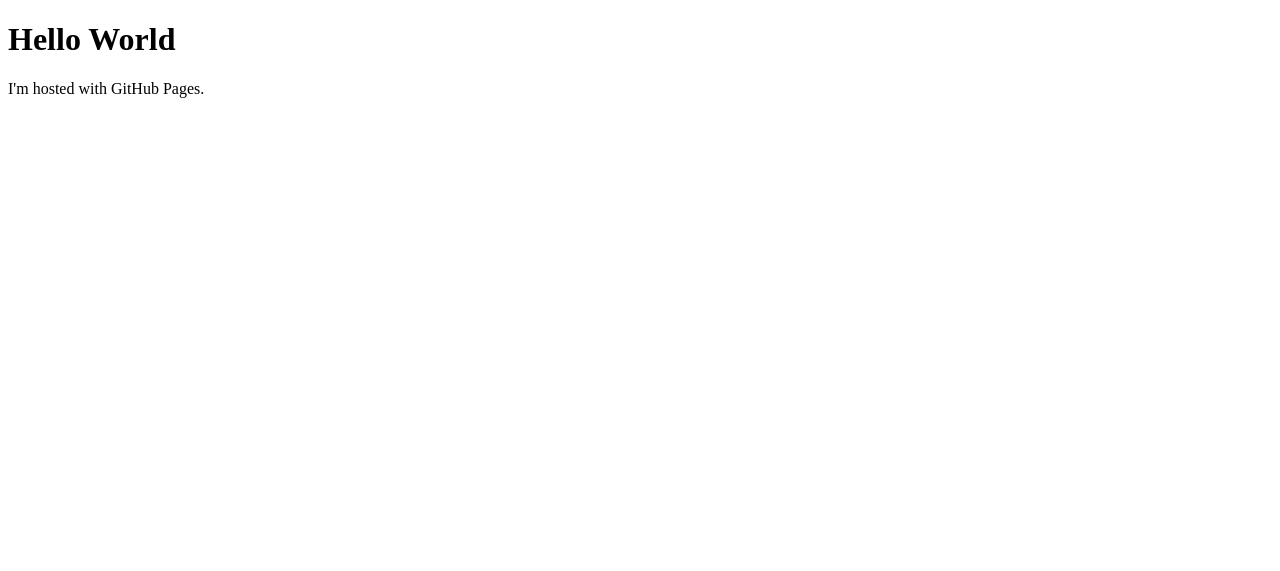
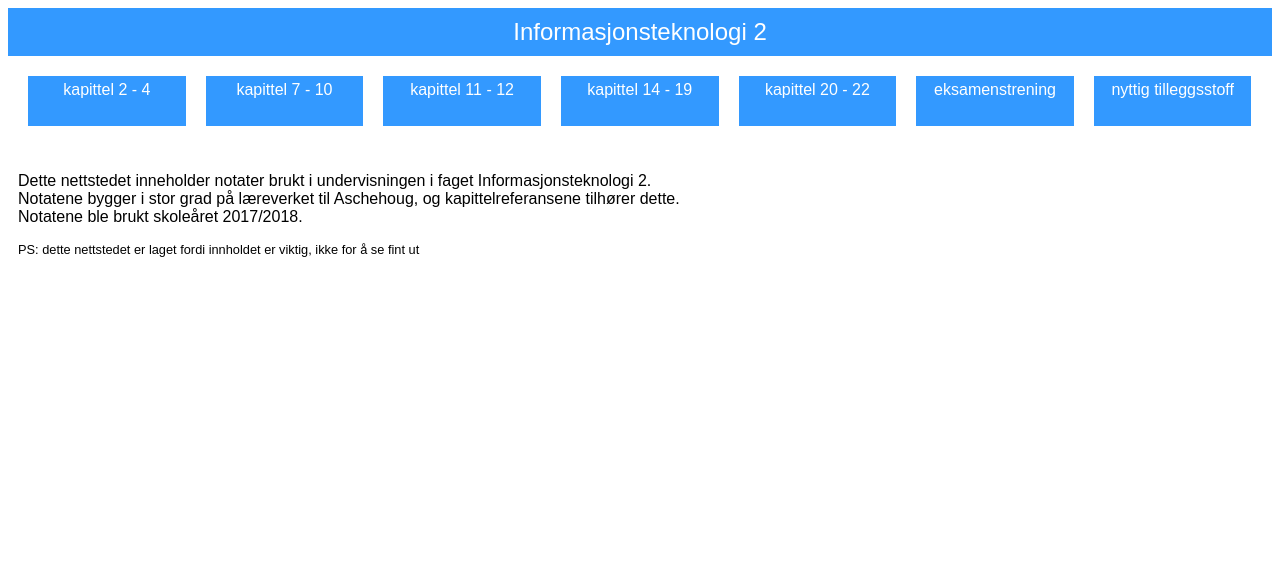
Before and after one commit to itnotaterOKS/it2, a plain HTML site: page index.html in a window 1280 px wide. Drawn offline with Linux system fonts and the light colour scheme.

Commit message:
små endringer

```diff
--- a/index.html
+++ b/index.html
@@ -1,7 +1,23 @@
 <!DOCTYPE html>
 <html>
-<body>
-<h1>Hello World</h1>
-<p>I'm hosted with GitHub Pages.</p>
-</body>
+  <head>
+    <meta charset="utf-8">
+    <title>Informasjonsteknologi 2</title>
+    <link rel="stylesheet" type="text/css" href="grid.css">
+    <link rel="stylesheet" type="text/css" href="stil.css">
+  </head>
+  <body>
+    <div class="col-12 row header">
+      Informasjonsteknologi 2
+    </div>
+    <script type="text/javascript" src="forside/meny.js"></script>
+
+    <div class="info col-12 row">
+      <p> Dette nettstedet inneholder notater brukt i undervisningen i faget Informasjonsteknologi 2.<br>
+        Notatene bygger i stor grad på læreverket til Aschehoug, og kapittelreferansene tilhører dette. <br>
+        Notatene ble brukt skoleåret 2017/2018.</p>
+
+        <p class="note"> PS: dette nettstedet er laget fordi innholdet er viktig, ikke for å se fint ut </p>
+    </div>
+  </body>
 </html>
```
